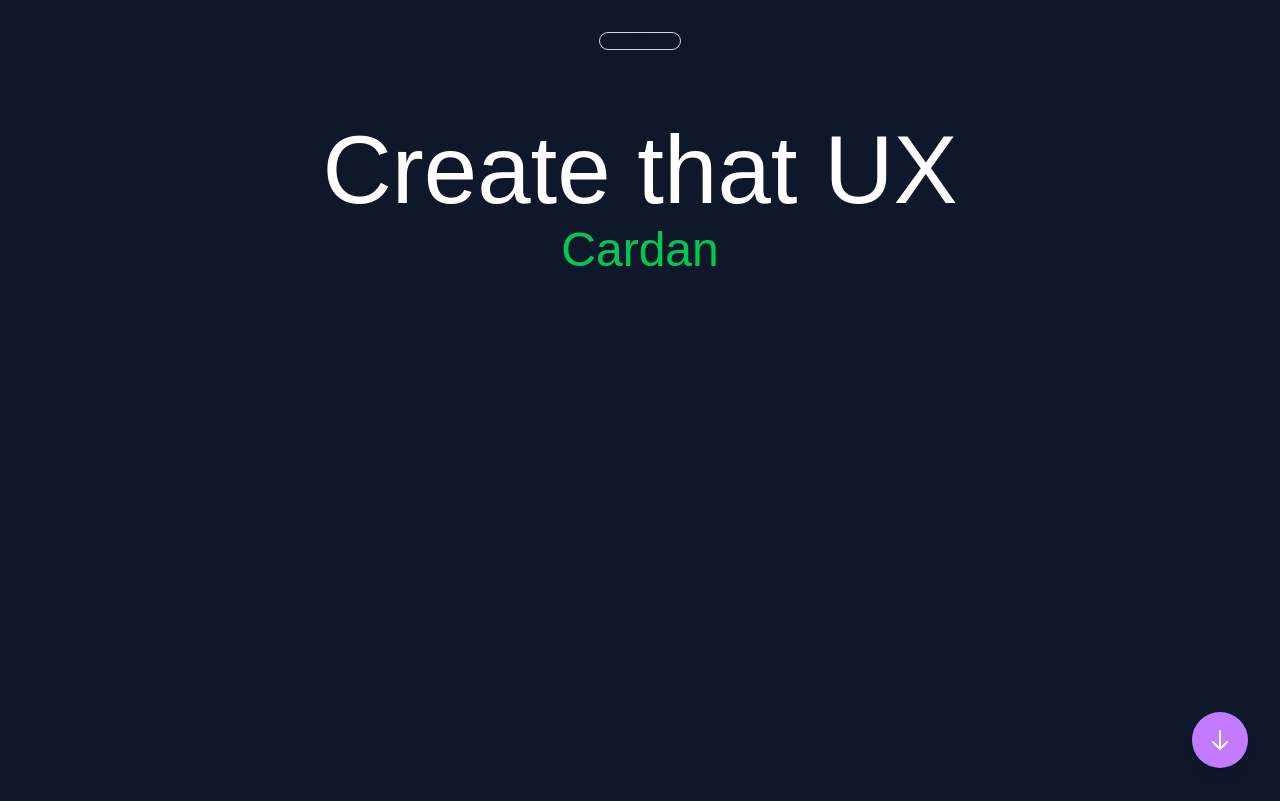
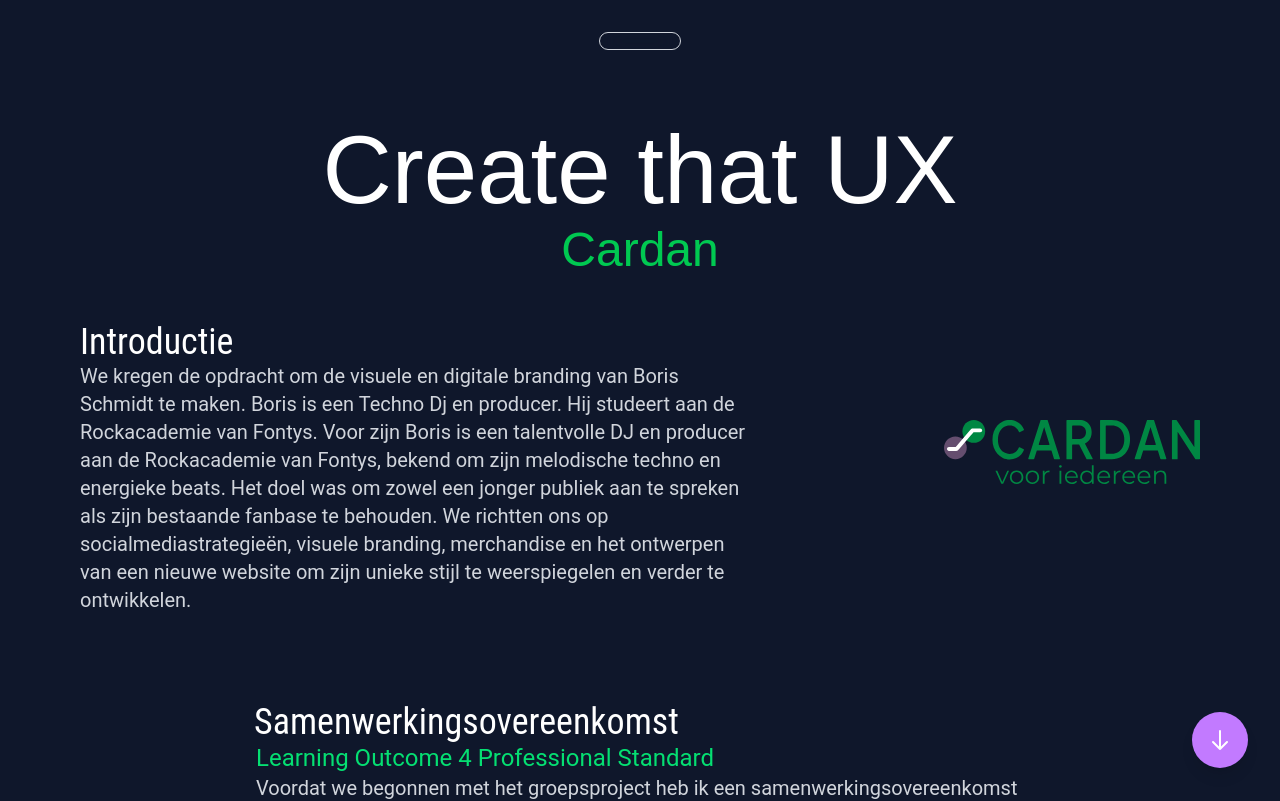
Before and after one commit to LuukyPuuky/Portfolio2.1, a Nuxt app: page /projects/cardan in a window 1280 px wide. Shown: the top 801 px of the page. Built offline with nearby package versions, Linux system fonts and the light colour scheme.

Commit message:
update that scrolltobottom component is on all pages

```diff
--- a/pages/index.vue
+++ b/pages/index.vue
@@ -7,6 +7,7 @@
     <Headerhero />
     <HorizontalCardGroup id="learningoutcomes" />
     <CardStackGroup id="projects" />
+    <ScrollToBottom />
     <Footer />
   </div>
 </template>
--- a/pages/lo1.vue
+++ b/pages/lo1.vue
@@ -31,8 +31,34 @@ const products = [
             </p>
             <h2 class="text-4xl font-bold">Reflectie</h2>
             <div class="grid grid-cols-1 md:grid-cols-2 gap-8 max-w-6xl">
-              <div class="space-y-4"></div>
-              <div class="space-y-4"></div>
+              <div class="space-y-4">
+                <p class="text-gray-300 text-xl">
+                  Dit semester heb ik veel geleerd over interactieve media. Ik
+                  heb veel mediaproducten kunnen maken. Ik heb verschillende
+                  onderzoeksmethode kunnen ontdekken om mijn doelgroep te
+                  omschrijven. Ik heb ook veel verschillende methodes gebruikt
+                  denk hierbij aan de verschillende stylescapes bij het project
+                  van Branding bij Boris. Hierin heb ik gekeken naar zijn smaak
+                  maar ook gekeken naar de smaak van de doelgroep.
+                </p>
+                <p class="text-gray-300 text-xl">
+                  Ook heb ik meer feedback gevraagd aan mijn stakeholders,
+                  leraren en mijn groepsgenoten. Zij gaven veel insides over hoe
+                  ik mijn producten het beste kon maken en verwoorden.
+                </p>
+                <p class="text-gray-300 text-xl">
+                  Daarnaast heb ik veel verschillende methodes gebruikt om tot
+                  mijn producten te komen. Via het internet ben ik gaan kijken
+                  naar wat de doelgroep interesseert en wat voor voorbeelden zij
+                  hebben om tot hun producten te komen. Ook heb ik gekeken naar
+                  hoe bijvoorbeeld material design gemaakt wordt. Hierdoor kwam
+                  ik beter tot de conclusie hoe ik mijn producten moest maken.
+                </p>
+                <p class="text-gray-300 text-xl"></p>
+              </div>
+              <div class="space-y-4">
+                <p class="text-gray-300 text-xl"></p>
+              </div>
             </div>
           </div>
 
@@ -40,6 +66,7 @@ const products = [
         </div>
       </div>
       <Footer />
+      <ScrollToBottom />
     </div>
   </div>
 </template>
--- a/pages/lo2.vue
+++ b/pages/lo2.vue
@@ -1,7 +1,17 @@
 <script setup lang="ts">
 const products = [
-  { text: "Leeruitkomsten Slider", to: "/projects/portfolio#leeruitkomsten" },
-  { text: "Projecten Map Slider", to: "/projects/portfolio#mapslider" },
+  {
+    text: "Leeruitkomsten Slider Portfolio",
+    to: "/projects/portfolio#leeruitkomsten",
+  },
+  {
+    text: "Projecten Map Slider Portfolio",
+    to: "/projects/portfolio#mapslider",
+  },
+  {
+    text: "Versie Control Github Portfolio",
+    to: "/projects/portfolio#versioncontrolportfolio",
+  },
 ];
 </script>
 
@@ -77,6 +87,7 @@ const products = [
         </div>
       </div>
       <Footer />
+      <ScrollToBottom />
     </div>
   </div>
 </template>
--- a/pages/lo3.vue
+++ b/pages/lo3.vue
@@ -35,6 +35,7 @@ const products = [
         </div>
       </div>
       <Footer />
+      <ScrollToBottom />
     </div>
   </div>
 </template>
--- a/pages/lo4.vue
+++ b/pages/lo4.vue
@@ -43,6 +43,7 @@ const products = [
         </div>
       </div>
       <Footer />
+      <ScrollToBottom />
     </div>
   </div>
 </template>
--- a/pages/lo5.vue
+++ b/pages/lo5.vue
@@ -32,6 +32,7 @@ const products = [
         </div>
       </div>
       <Footer />
+      <ScrollToBottom />
     </div>
   </div>
 </template>
--- a/pages/projects/cardan.vue
+++ b/pages/projects/cardan.vue
@@ -3,7 +3,48 @@
     <Navbar />
     <HeaderProject title="Create that UX" subtitle="Cardan" />
     <div class="min-h-screen p-4">
-      <div class="max-w-6xl mx-auto"></div>
+      <div class="max-w-6xl mx-auto">
+        <div
+          class="max-w-6xl mx-auto flex flex-col items-center justify-center"
+        >
+          <div class="flex flex-col md:flex-row mb-22 md:gap-48 gap-10">
+            <div class="max-w-2xl mt-8">
+              <h1 class="font-RobotoCondensed text-4xl">Introductie</h1>
+              <p class="text-gray-300 font-Roboto text-xl">
+                We kregen de opdracht om de visuele en digitale branding van
+                Boris Schmidt te maken. Boris is een Techno Dj en producer. Hij
+                studeert aan de Rockacademie van Fontys. Voor zijn Boris is een
+                talentvolle DJ en producer aan de Rockacademie van Fontys,
+                bekend om zijn melodische techno en energieke beats. Het doel
+                was om zowel een jonger publiek aan te spreken als zijn
+                bestaande fanbase te behouden. We richtten ons op
+                socialmediastrategieën, visuele branding, merchandise en het
+                ontwerpen van een nieuwe website om zijn unieke stijl te
+                weerspiegelen en verder te ontwikkelen.
+              </p>
+            </div>
+            <div class="max-w-4xl flex justify-center items-center">
+              <img
+                src="/images/Cardanlogo.svg"
+                alt="Cardan logo"
+                class="size-64 flex justify-center items-center"
+              />
+            </div>
+          </div>
+
+          <!-- Projectplan -->
+          <ContentSection
+            id="samenwerking"
+            class="scroll-mt-24"
+            title="Samenwerkingsovereenkomst"
+            subtitle="Learning Outcome 4 Professional Standard"
+            description="Voordat we begonnen met het groepsproject heb ik een samenwerkingsovereenkomst gemaakt zodat we regels hadden om ons aan te houden tijdens het werken aan dit project."
+            pdfLink="/documents/SamenwerkingsovereenkomstBranding.pdf"
+            pdfText="Samenwerkingsovereenkomst"
+            :loNumber="4"
+          />
+        </div>
+      </div>
     </div>
     <Footer />
     <ScrollToBottom />
--- a/pages/projects/portfolio.vue
+++ b/pages/projects/portfolio.vue
@@ -22,6 +22,19 @@
           </div>
         </div>
         <div class="max-w-6xl mx-auto">
+          <!--Version control github-->
+          <ContentSection
+            title="Versie Control Github"
+            id="versioncontrolportfolio"
+            class="scroll-mt-24"
+            subtitle="Learning outcome 2 Development & Version Control"
+            description="Ik heb bij mijn portfolio gebruik gemaakt van versie control. Ik heb het programma van git, Github gebruikt. Hierin zijn verschillende versies te zien hoe ik tot stand ben gekomen met het maken van dit portfolio. "
+            :loNumber="2"
+            pdfLink="https://github.com/LuukyPuuky/Portfolio2.1/commits/main/"
+            pdfText="Versie Control Github"
+          >
+          </ContentSection>
+
           <!-- Leeruitkomsten Slider -->
           <ContentSection
             title="Leeruitkomsten Slider"
```
Also changed, not shown: public/images/presentatiecardan.jpg (added).
